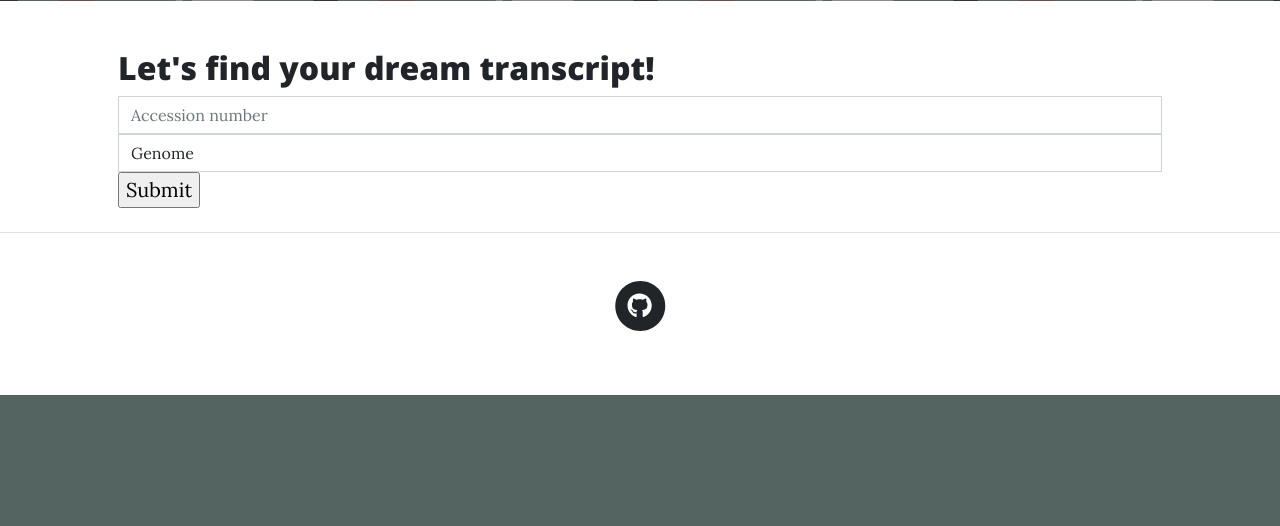
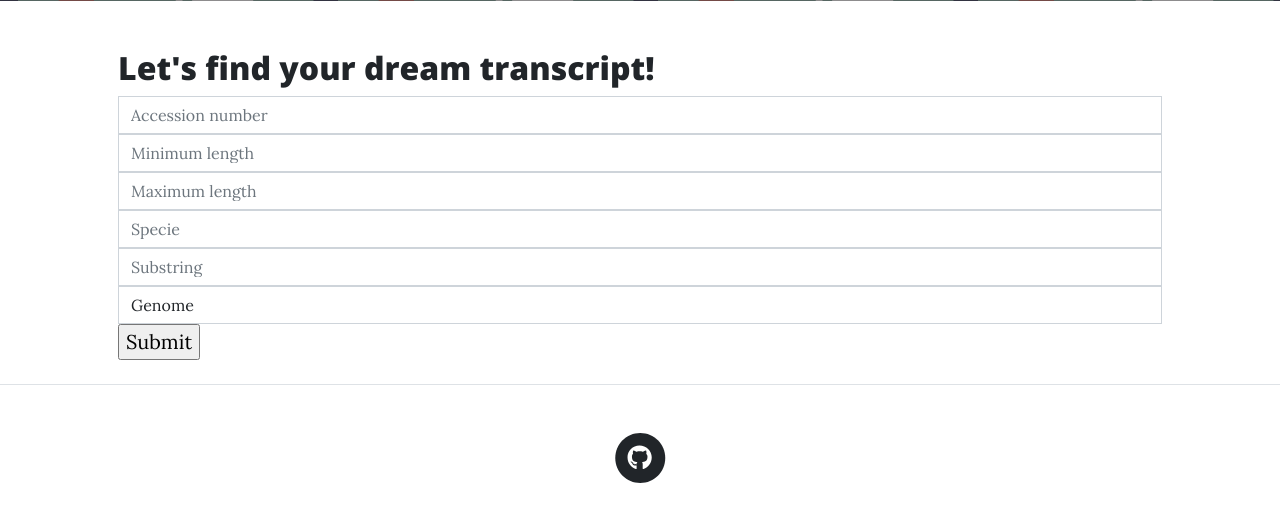
Before and after one commit to PlotosusLineatus/Projet_Web, a Django app: page /home/ in a window 1280 px wide. Shown: the part 598-1124 px from the top of the page. Before the commit the page ends 993 px from the top, so only its background shows below. Run offline with Django 3.2, Linux system fonts and the light colour scheme; the visitor is signed in with stand-in values (Sample User, id 1); some libraries are stand-ins or nearby versions.

Commit message:
#11 Temp changes. Enhanced queries

```diff
--- a/genomeBact/templates/genomeBact/home.html
+++ b/genomeBact/templates/genomeBact/home.html
@@ -76,7 +76,21 @@
                             <h2>Let's find your dream transcript! </h2>
 
                             <div class="form-outline">
-                                <input type="search" class="form-control" placeholder="Accession number" aria-label="Search" name="accession"/>
+                                <input type="search" class="form-control" placeholder="Accession number" aria-label="Search" name="accession" value=""/>
+                            </div>
+                            <div class="form-outline">
+                                <input type="search" class="form-control" placeholder="Minimum length" aria-label="Search" name="max_length" value=""/>
+                            </div>
+                            <div class="form-outline">
+                                <input type="search" class="form-control" placeholder="Maximum length" aria-label="Search" name="min_length" value=""/>
+                            </div>
+
+                            <div class="form-outline">
+                                <input type="search" class="form-control" placeholder="Specie" aria-label="Search" name="specie" value=""/>
+                            </div>
+
+                            <div class="form-outline">
+                                <input type="search" class="form-control" placeholder="Substring" aria-label="Search" name="substring"/>
                             </div>
 
                             <div class="col-lg-12 col-md-3 col-sm-12 p-0">
--- a/genomeBact/views.py
+++ b/genomeBact/views.py
@@ -61,10 +61,11 @@ def register(request):
 @login_required(login_url='login')
 def home(request):
 
-
+    print("oui")
     if request.method == "POST":
 
         user_input = request.POST.get('accession', None)
+
 
         # On regarde si le code d'accession contient quelque chose
         if user_input is not None:
@@ -72,9 +73,15 @@ def home(request):
 
             # Si l'utilisateur a sélectionné " Genome " ( au lieu de " Transcript ")
             if query_type == "Genome":
-                request.session['user_input'] = user_input ## j'enregistre dans les cookies {'user_input' = user_input}
+                request.session["user_input"] = user_input ## j'enregistre dans les cookies {'user_input' = user_input}
                 # Je veux retourner sur la page results en renvoyant ce que l'utilisateur a entré pour sa recherche
-                return redirect( 'results')
+                return redirect("results")
+
+            if query_type == "Transcript":
+
+                request.sesion["user-input"] = user_input
+
+                return redirect("transcript_detail")
 
     return render(request,'genomeBact/home.html')
 
@@ -134,11 +141,12 @@ def transcript_create(request, specie):
     return render(request,'genomeBact/transcript_create.html',{'form': form, 'genome' : genome})
 
 @login_required(login_url='login')
-def transcript_detail(request, specie, transcript):
-    genome = Genome.objects.get(specie=specie)
+def transcript_detail(request, specie, transcript, context = None):
+
+
     transcript = Transcript.objects.get(transcript=transcript)
 
-    return render(request,'genomeBact/transcript_detail.html',{'genome':genome,'transcript': transcript})
+    return render(request,'genomeBact/transcript_detail.html',{'genome':specie,'transcript': transcript})
 
 @login_required(login_url='login')
 def transcript_annot(request, transcript):
```
Also changed, not shown: genomeBact/models.py (+6 -2 lines).
